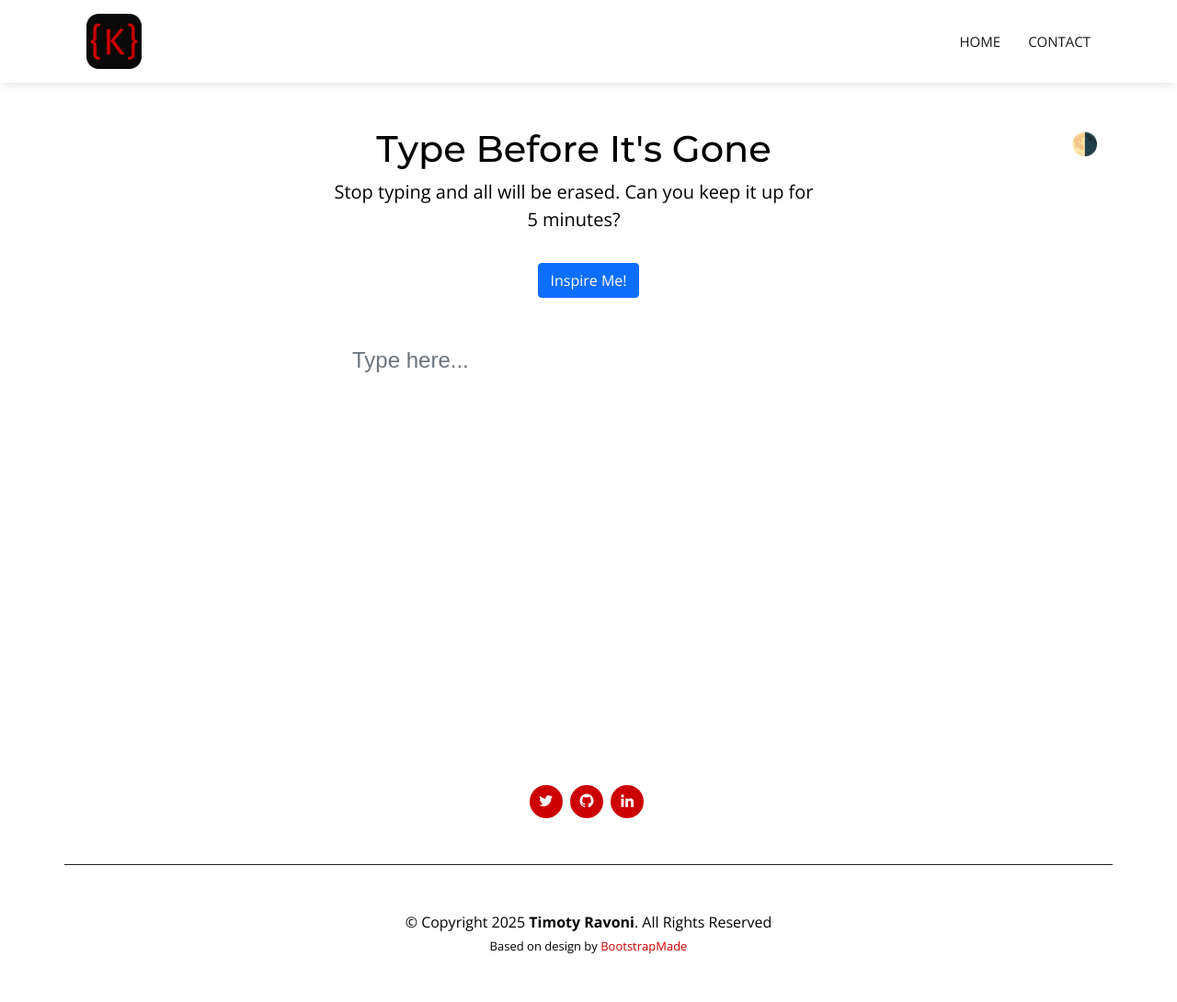
After one commit to Kurokatana94/WebPortfolio, a Flask app: page /type-before-its-gone-demo in a window 1280 px wide. The commit adds this page. Shown: the whole page at 92% size. Run offline with Flask 3, Linux system fonts and the light colour scheme; some libraries are stand-ins or nearby versions.

Commit message:
Add type before gone portfolio project w/ demo
As title + minor fixes

```diff
--- a/main.py
+++ b/main.py
@@ -1,4 +1,4 @@
-from flask import Flask, render_template, redirect, url_for, request
+from flask import Flask, render_template, redirect, url_for, request, jsonify
 from flask_bootstrap import Bootstrap5
 import datetime as dt
 import logging
@@ -36,9 +36,22 @@ def contact():
             logging.exception(f"Mailgun error: {ex}")
     return render_template('contact-me.html', year=dt.datetime.now().year)
 
+# ============================
+
 @app.route('/todo-notepad-demo')
 def todo_notepad_demo():
     return render_template('todo-notepad-demo.html', year=dt.datetime.now().year)
 
+@app.route('/type-before-its-gone-demo')
+def type_before_its_gone_demo():
+    return render_template('type-before-its-gone-demo.html', year=dt.datetime.now().year)
+
+@app.route('/get-sentence')
+def get_sentence():
+    result = requests.get('https://thequoteshub.com/api/random-quote').json()
+    text = result['text']
+    author = result['author']
+    return jsonify({'text': text, 'author': author})
+
 if __name__ == '__main__':
     app.run(debug=False)
--- /dev/null
+++ b/static/assets/css/type-before-gone-style.css
@@ -0,0 +1,70 @@
+/* General Styles */
+.center-items {
+    display: flex;
+    justify-content: center;
+    align-items: center;
+}
+
+.right-align {
+    display: flex;
+    justify-content: right;
+    align-items: right;
+}
+
+textarea {
+    text-align: left;
+    font-family: Arial, Helvetica, sans-serif !important;
+    font-size: 150% !important;
+    padding: 10px !important;
+}
+
+textarea {
+  border: none !important;
+  background-color: transparent !important;
+  resize: none !important;
+}
+
+.form-control:focus {
+    box-shadow: none !important;
+    border-color: inherit !important;
+}
+
+/* Dark Mode */
+:root {
+    --bg-color: #ffffff;
+    --text-color: #000000;
+  }
+
+  body {
+    background-color: var(--bg-color);
+    color: var(--text-color);
+  }
+
+  body.dark-mode {
+    --bg-color: #121212;
+    --text-color: #ffffff;
+  }
+
+  textarea {
+    background-color: var(--bg-color) !important;
+    color: var(--text-color) !important;
+  }
+
+/* Footer */
+html, body {
+    height: 100%;
+    margin: 0;
+  }
+
+  body {
+    display: flex;
+    flex-direction: column;
+  }
+
+  main {
+    flex: 1;
+  }
+
+  footer {
+    text-align: center;
+  }
--- /dev/null
+++ b/static/assets/js/type-before-gone-script.js
@@ -0,0 +1,99 @@
+const textArea = document.getElementById('user-text');
+
+// Takes care of the countdown timer and the elapsed time
+let countdownTimer;
+let elapsedTimer;
+let elapsedTime = 0;
+let timeStart = null;
+const idleLimit = 5; // seconds before deletion
+const challengeDuration = 10; // seconds of active typing required
+
+// Function to reset the countdown timer
+function resetCountdown() {
+  clearTimeout(countdownTimer);
+  countdownTimer = setTimeout(() => {
+      textArea.value = '';
+      stopTimers();
+  }, idleLimit * 1000);
+}
+
+// Function to stop the timers
+function stopTimers() {
+  clearTimeout(countdownTimer);
+  clearInterval(elapsedTimer);
+}
+
+// Function to start the challenge and set the elapsed time
+function startChallenge() {
+  timeStart = Date.now();
+  elapsedTime = 0;
+  stopTimers();
+
+  resetCountdown();
+  // Start the elapsed timer
+  elapsedTimer = setInterval(() => {
+      elapsedTime = (Date.now() - timeStart) / 1000; // Convert to seconds
+      if (elapsedTime >= challengeDuration) {
+        textArea.disabled = true;
+        alert('Challenge complete! You can now submit your text.');
+          stopTimers();
+      }
+  }, 250);
+}
+
+// Event listener for the text area to start the challenge (any key press)
+textArea.addEventListener('input', () => {
+  if (elapsedTime === 0) {
+      startChallenge();
+  } else {
+      resetCountdown();
+  }
+});
+
+// Event listener for the inspirational quote button
+const sentenceParagraph = document.getElementById('inspirational-sentence');
+const authorParagraph = document.getElementById('author');
+const sentenceButton = document.getElementById('get-sentence');
+
+sentenceButton.addEventListener('click', () => {
+  fetch('/get-sentence')
+    .then(response => {
+      if (!response.ok) {
+        throw new Error('Network response was not ok ' + response.statusText);
+      }
+      return response.json();
+    })
+    .then(data => {
+      sentenceParagraph.textContent = `"${data.text}"`;
+      authorParagraph.textContent = `- ${data.author}`;
+    })
+    .catch(error => console.error('Error fetching sentence:', error));
+});
+
+// Dark mode toggle
+const toggleButton = document.getElementById('theme-toggle');
+const body = document.body;
+
+// Check for saved user preference, if any, on load of the website
+if (localStorage.getItem('theme') === 'dark') {
+  body.classList.add('dark-mode');
+}
+
+// Toggle dark mode on button click
+toggleButton.addEventListener('click', () => {
+  body.classList.toggle('dark-mode');
+  // Save the user's preference in localStorage
+  if (body.classList.contains('dark-mode')) {
+    localStorage.setItem('theme', 'dark');
+  } else {
+    localStorage.setItem('theme', 'light');
+  }
+});
+
+// Apply system preference if no user preference is set
+if (!localStorage.getItem('theme')) {
+  if (window.matchMedia && window.matchMedia('(prefers-color-scheme: dark)').matches) {
+      body.classList.add('dark-mode');
+      localStorage.setItem('theme', 'dark');
+  }
+}
--- a/templates/base.html
+++ b/templates/base.html
@@ -107,8 +107,8 @@
   <!-- Template Main JS File -->
   <script src="static/assets/js/main.js"></script>
 
-  <!-- ToDo Demo JS File -->
-  <script src="static/assets/js/todo-script.js"></script>
+{% block extra_js %}{% endblock %}
+
 </body>
 
 </html>
--- a/templates/todo-notepad-demo.html
+++ b/templates/todo-notepad-demo.html
@@ -44,6 +44,11 @@
 </main>
 {% endblock %}
 
+{% block extra_js %}
+  <!-- ToDo Demo JS File -->
+  <script src="static/assets/js/todo-script.js"></script>
+{% endblock %}
+
 {% block footer %}
   <!-- ======= Footer ======= -->
   <footer id="footer" style="background: none !important;">
--- /dev/null
+++ b/templates/type-before-its-gone-demo.html
@@ -0,0 +1,74 @@
+{% extends "base.html" %}
+
+{% block extra_css %}
+  <link href="static/assets/css/type-before-gone-style.css" rel="stylesheet">
+{% endblock %}
+
+{% block body %}
+<main id="main">
+  <div class="container mt-5">
+    <div class="row justify-content-end">
+      <div class="col-md-6 mx-3">
+        <div class="text-center mb-4">
+          <h1>Type Before It's Gone</h1>
+          <p class="lead">Stop typing and all will be erased. Can you keep it up for 5 minutes?</p>
+        </div>
+      </div>
+      <!-- ================== DARK/LIGHT MODE ================== -->
+      <div class="col-md-3">
+        <div class="col-md-1 offset-md-11">
+          <a type="button" id="theme-toggle" style="font-size: 1.5rem;">🌗</a>
+        </div>
+      </div>
+    </div>
+    <!-- ================== INSPIRATIONAL SENTECE ================== -->
+    <div class="row justify-content-center my-2">
+      <div class="col-md-6 mx-3 offset-md-3 text-center">
+        <button type="button" class="btn btn-primary mb-3" id="get-sentence">Inspire Me!</button>
+        <p id="inspirational-sentence" style="font-size: 24px;"></p>
+        <p id="author" style="font-size: 18px; font-style: italic;"></p>
+      </div>
+    </div>
+    <!-- ================== TEXT AREA ================== -->
+    <div class="row justify-content-center">
+      <div class="col-md-6 mx-3 offset-md-3">
+        <textarea class="form-control input-field" id="user-text" placeholder="Type here..." rows="20" style="height: 55vh;"></textarea>
+      </div>
+    </div>
+  </div>
+</main>
+{% endblock %}
+
+{% block extra_js %}
+  <!-- Type Before It's Gone JS File -->
+  <script src="static/assets/js/type-before-gone-script.js"></script>
+{% endblock %}
+
+{% block footer %}
+  <!-- ======= Footer ======= -->
+  <footer id="footer" style="background: none !important;">
+
+    <div class="footer-top">
+
+      <div class="container">
+
+        <div class="social-links">
+          <a href="https://x.com/Kurokatana94" class="twitter"><i class="bx bxl-twitter"></i></a>
+<!--          <a href="#" class="instagram"><i class="bx bxl-instagram"></i></a> meh instagram bad -->
+          <a href="https://github.com/Kurokatana94" class="github"><i class="bx bxl-github"></i></a>
+          <a href="https://www.linkedin.com/in/timoty-ravoni-b91ba21b5/" class="linkedin"><i class="bx bxl-linkedin"></i></a>
+        </div>
+
+      </div>
+    </div>
+
+    <div class="container footer-bottom clearfix">
+      <div class="copyright">
+        &copy; Copyright {{year}} <strong><span>Timoty Ravoni</span></strong>. All Rights Reserved
+      </div>
+      <div class="credits">
+        Based on design by <a href="https://bootstrapmade.com/" target="_blank">BootstrapMade</a>
+      </div>
+    </div>
+  </footer><!-- End Footer -->
+{% endblock %}
```
Also changed, not shown: templates/portfolio-cards.html (+15 -1 lines), static/assets/img/portfolio/type_before_its_gone.png (added).
